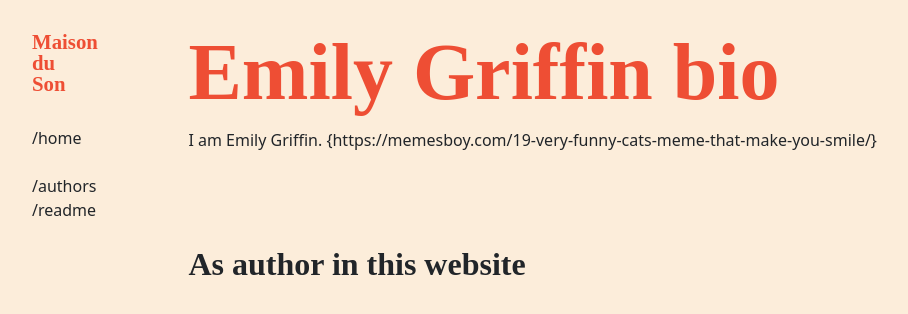
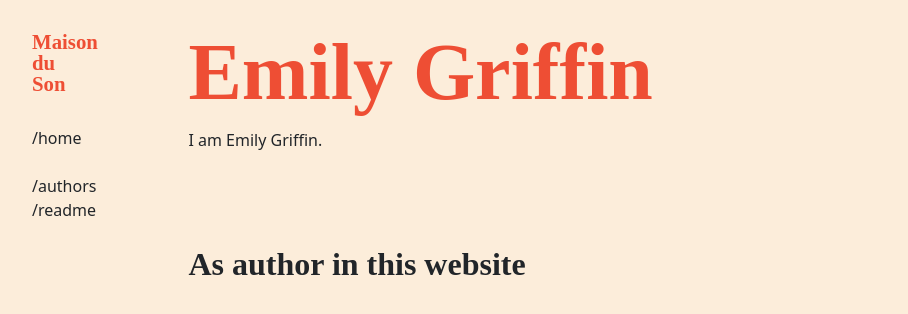
Before and after one commit to C2DH/maison-du-son, a Jekyll site: the page built from _people/Emily-Griffin.md, in a window 1280 px wide. Shown: the top 314 px of the page, without its empty margins (0-908 px from the left). Built offline with Jekyll 4.4.1, drawn with Linux system fonts in a browser that asks for light colours; some web fonts are replaced.

Commit message:
Update Emily-Griffin.md

```diff
--- a/_people/Emily-Griffin.md
+++ b/_people/Emily-Griffin.md
@@ -1,4 +1,4 @@
 ---
-title : Emily Griffin bio
+title : Emily Griffin
 ---
-I am Emily Griffin. {https://memesboy.com/19-very-funny-cats-meme-that-make-you-smile/}
+I am Emily Griffin.
```
